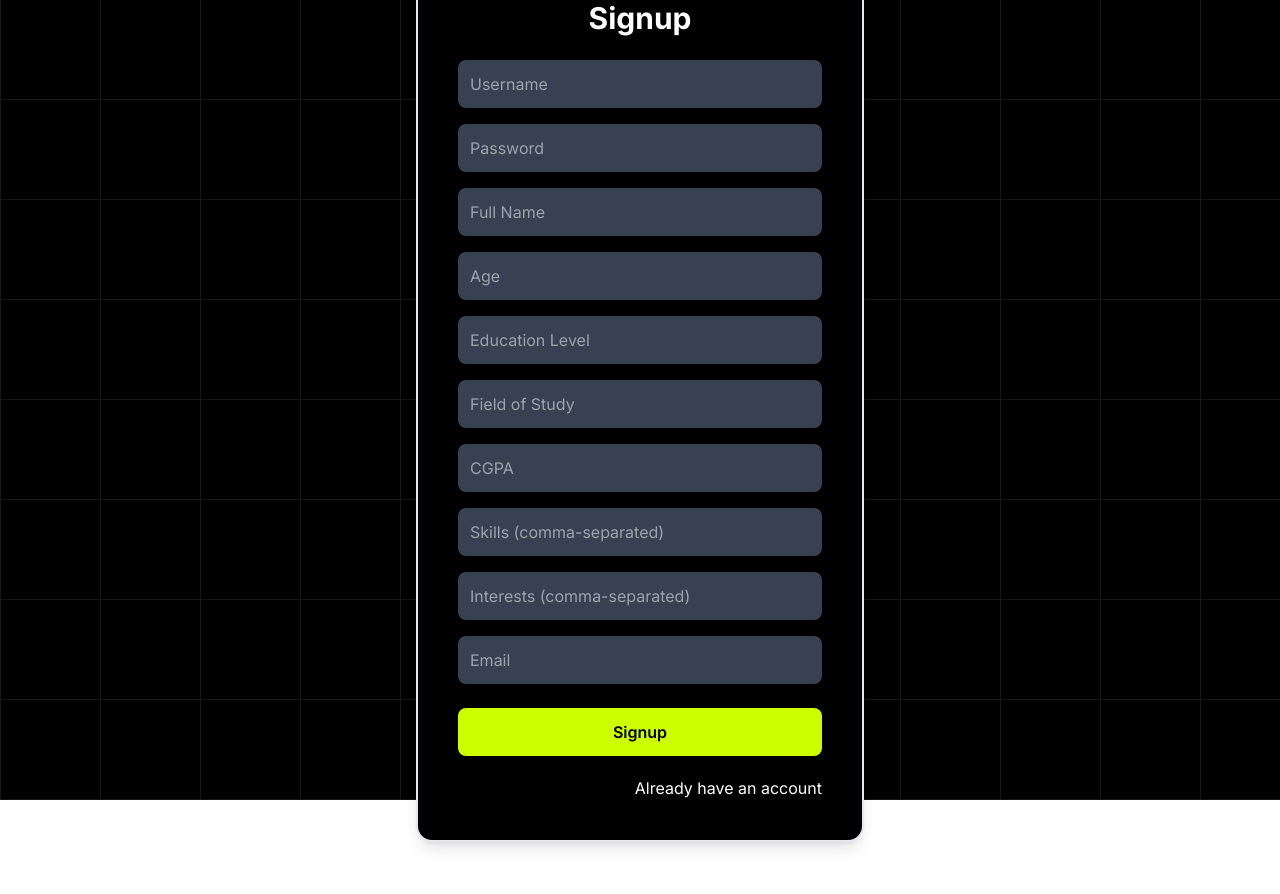
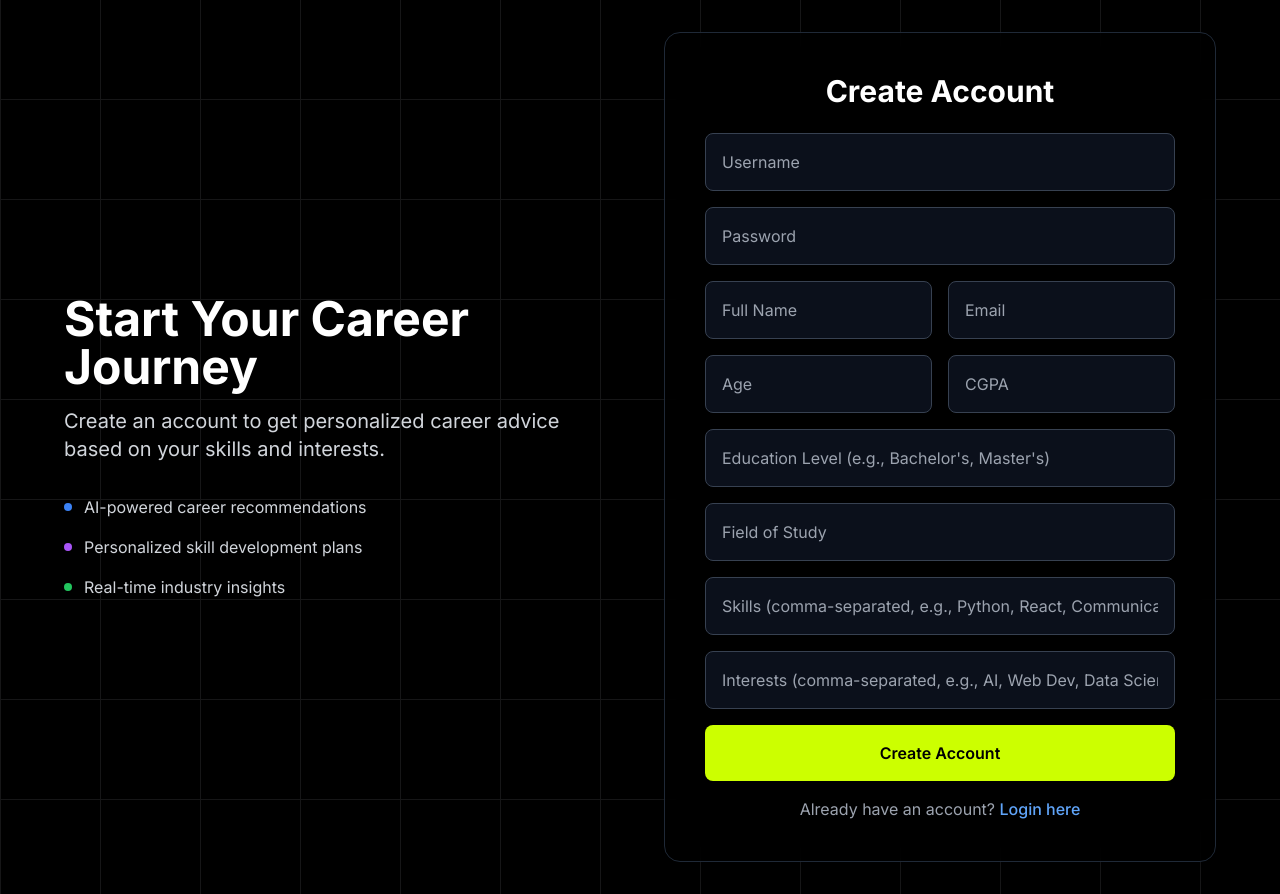
Before and after one commit to HarisZahoor001/Career-Advisor, a React (Create React App) app in the folder frontend/: page /signup in a window 1280 px wide. Before the commit the page ends 842 px from the top, so only its background shows below. Built offline with nearby package versions, Linux system fonts and the light colour scheme.

Commit message:
Form Updated

```diff
--- a/frontend/src/components/Chatbot.jsx
+++ b/frontend/src/components/Chatbot.jsx
@@ -7,6 +7,7 @@ export default function Chatbot() {
     const saved = localStorage.getItem("chatbot_messages");
     return saved ? JSON.parse(saved) : [];
   });
+  const OPENAI_API_KEY=process.env.REACT_APP_OPENAI_API_KEY;
   const [input, setInput] = useState("");
   const [isTyping, setIsTyping] = useState(false);
   const [error, setError] = useState(null);
--- a/frontend/src/components/ChatbotUI.jsx
+++ b/frontend/src/components/ChatbotUI.jsx
@@ -9,6 +9,9 @@ import api from '../api';
 
 export default function ChatbotUI() {
 
+
+    const OPENAI_API_KEY=process.env.REACT_APP_OPENAI_API_KEY;
+    const [sidebarOpen, setSidebarOpen] = useState(false);
     const [chatSliderOpen, setChatSliderOpen] = useState(false);
     const hot_careers = ["AI Engineering", "Data Mining", "Data Science"];
     const [topic, setTopic] = useState("");
--- a/frontend/src/components/Form.jsx
+++ b/frontend/src/components/Form.jsx
@@ -65,8 +65,7 @@ export default function Form({ route, method }) {
   };
 
   return (
-    <div className="bg-black flex justify-center items-center w-full h-screen relative">
-
+    <div className="bg-black flex justify-center items-center min-h-screen w-full relative px-4 sm:px-6 lg:px-8 py-8">
       {/* Grid Background */}
       <div
         className="absolute inset-0 z-0"
@@ -80,114 +79,199 @@ export default function Form({ route, method }) {
         }}
       />
 
+      <div className="w-full max-w-6xl flex flex-col lg:flex-row items-center justify-center gap-8 lg:gap-12">
+        {/* Left side - Welcome/Info Section */}
+        <div className="w-full lg:w-1/2 text-center lg:text-left">
+          <div className="mb-6 lg:mb-8">
+            <h1 className="text-3xl sm:text-4xl lg:text-5xl font-bold text-white mb-4">
+              {isLogin ? "Welcome Back!" : "Start Your Career Journey"}
+            </h1>
+            <p className="text-gray-300 text-base sm:text-lg lg:text-xl">
+              {isLogin
+                ? "Sign in to access personalized career recommendations and AI guidance."
+                : "Create an account to get personalized career advice based on your skills and interests."}
+            </p>
+          </div>
+
+          {/* Features/Benefits */}
+          <div className="hidden lg:block mt-8 space-y-4">
+            <div className="flex items-start gap-3">
+              <div className="w-2 h-2 bg-blue-500 rounded-full mt-2 flex-shrink-0"></div>
+              <span className="text-gray-300">AI-powered career recommendations</span>
+            </div>
+            <div className="flex items-start gap-3">
+              <div className="w-2 h-2 bg-purple-500 rounded-full mt-2 flex-shrink-0"></div>
+              <span className="text-gray-300">Personalized skill development plans</span>
+            </div>
+            <div className="flex items-start gap-3">
+              <div className="w-2 h-2 bg-green-500 rounded-full mt-2 flex-shrink-0"></div>
+              <span className="text-gray-300">Real-time industry insights</span>
+            </div>
+          </div>
+        </div>
+
+        {/* Right side - Form */}
+        <div className="w-full lg:w-1/2">
           <form
             onSubmit={handleSubmit}
-        className="relative z-10 p-10 rounded-2xl shadow-lg flex flex-col items-center w-[90%] max-w-md bg-black border-2 backdrop-blur-sm"
+            className="relative z-10 p-6 sm:p-8 md:p-10 rounded-2xl shadow-lg flex flex-col items-center w-full bg-black/80 backdrop-blur-lg border border-gray-800"
           >
-        <h1 className="text-3xl font-bold text-white mb-6">
-          {isLogin ? "Login" : "Signup"}
+            <h1 className="text-2xl sm:text-3xl font-bold text-white mb-6">
+              {isLogin ? "Login" : "Create Account"}
             </h1>
 
-        <div className="flex flex-col gap-4 w-full">
-
+            <div className="w-full space-y-4">
               {/* Username */}
+              <div>
                 <input
                   type="text"
                   placeholder="Username"
-            className="w-full p-3 rounded-lg bg-gray-700 text-white placeholder-gray-400 outline-none focus:ring-2 focus:ring-blue-500"
+                  className="w-full p-3 sm:p-4 rounded-lg bg-gray-900/70 text-white placeholder-gray-400 outline-none focus:ring-2 focus:ring-blue-500 border border-gray-700 focus:border-blue-500 transition-all"
                   value={username}
                   onChange={(e) => setUsername(e.target.value)}
+                  required
                 />
+              </div>
 
               {/* Password */}
+              <div>
                 <input
                   type="password"
                   placeholder="Password"
-            className="w-full p-3 rounded-lg bg-gray-700 text-white placeholder-gray-400 outline-none focus:ring-2 focus:ring-blue-500"
+                  className="w-full p-3 sm:p-4 rounded-lg bg-gray-900/70 text-white placeholder-gray-400 outline-none focus:ring-2 focus:ring-blue-500 border border-gray-700 focus:border-blue-500 transition-all"
                   value={password}
                   onChange={(e) => setPassword(e.target.value)}
+                  required
                 />
+              </div>
 
               {/* SIGNUP FIELDS (Only visible in Signup mode) */}
               {!isLogin && (
-            <>
+                <div className="space-y-4">
+                  <div className="grid grid-cols-1 sm:grid-cols-2 gap-4">
+                    <div>
                       <input
                         type="text"
                         placeholder="Full Name"
-                className="w-full p-3 rounded-lg bg-gray-700 text-white placeholder-gray-400 outline-none focus:ring-2 focus:ring-blue-500"
+                        className="w-full p-3 sm:p-4 rounded-lg bg-gray-900/70 text-white placeholder-gray-400 outline-none focus:ring-2 focus:ring-blue-500 border border-gray-700 focus:border-blue-500 transition-all"
                         value={fullName}
                         onChange={(e) => setFullName(e.target.value)}
+                        required
                       />
+                    </div>
+                    <div>
+                      <input
+                        type="email"
+                        placeholder="Email"
+                        className="w-full p-3 sm:p-4 rounded-lg bg-gray-900/70 text-white placeholder-gray-400 outline-none focus:ring-2 focus:ring-blue-500 border border-gray-700 focus:border-blue-500 transition-all"
+                        value={email}
+                        onChange={(e) => setEmail(e.target.value)}
+                        required
+                      />
+                    </div>
+                  </div>
 
+                  <div className="grid grid-cols-1 sm:grid-cols-2 gap-4">
+                    <div>
                       <input
                         type="number"
                         placeholder="Age"
-                className="w-full p-3 rounded-lg bg-gray-700 text-white placeholder-gray-400 outline-none focus:ring-2 focus:ring-blue-500"
+                        className="w-full p-3 sm:p-4 rounded-lg bg-gray-900/70 text-white placeholder-gray-400 outline-none focus:ring-2 focus:ring-blue-500 border border-gray-700 focus:border-blue-500 transition-all"
                         value={age}
                         onChange={(e) => setAge(e.target.value)}
                       />
-
-              <input
-                type="text"
-                placeholder="Education Level"
-                className="w-full p-3 rounded-lg bg-gray-700 text-white placeholder-gray-400 outline-none focus:ring-2 focus:ring-blue-500"
-                value={education}
-                onChange={(e) => setEducation(e.target.value)}
-              />
-
-              <input
-                type="text"
-                placeholder="Field of Study"
-                className="w-full p-3 rounded-lg bg-gray-700 text-white placeholder-gray-400 outline-none focus:ring-2 focus:ring-blue-500"
-                value={studyField}
-                onChange={(e) => setStudyField(e.target.value)}
-              />
-
+                    </div>
+                    <div>
                       <input
                         type="number"
                         step="0.01"
                         placeholder="CGPA"
-                className="w-full p-3 rounded-lg bg-gray-700 text-white placeholder-gray-400 outline-none focus:ring-2 focus:ring-blue-500"
+                        className="w-full p-3 sm:p-4 rounded-lg bg-gray-900/70 text-white placeholder-gray-400 outline-none focus:ring-2 focus:ring-blue-500 border border-gray-700 focus:border-blue-500 transition-all"
                         value={cgpa}
                         onChange={(e) => setCgpa(e.target.value)}
                       />
+                    </div>
+                  </div>
 
+                  <div>
                     <input
                       type="text"
-                placeholder="Skills (comma-separated)"
-                className="w-full p-3 rounded-lg bg-gray-700 text-white placeholder-gray-400 outline-none focus:ring-2 focus:ring-blue-500"
+                      placeholder="Education Level (e.g., Bachelor's, Master's)"
+                      className="w-full p-3 sm:p-4 rounded-lg bg-gray-900/70 text-white placeholder-gray-400 outline-none focus:ring-2 focus:ring-blue-500 border border-gray-700 focus:border-blue-500 transition-all"
+                      value={education}
+                      onChange={(e) => setEducation(e.target.value)}
+                    />
+                  </div>
+
+                  <div>
+                    <input
+                      type="text"
+                      placeholder="Field of Study"
+                      className="w-full p-3 sm:p-4 rounded-lg bg-gray-900/70 text-white placeholder-gray-400 outline-none focus:ring-2 focus:ring-blue-500 border border-gray-700 focus:border-blue-500 transition-all"
+                      value={studyField}
+                      onChange={(e) => setStudyField(e.target.value)}
+                    />
+                  </div>
+
+                  <div>
+                    <input
+                      type="text"
+                      placeholder="Skills (comma-separated, e.g., Python, React, Communication)"
+                      className="w-full p-3 sm:p-4 rounded-lg bg-gray-900/70 text-white placeholder-gray-400 outline-none focus:ring-2 focus:ring-blue-500 border border-gray-700 focus:border-blue-500 transition-all"
                       value={skills}
                       onChange={(e) => setSkills(e.target.value)}
                     />
+                  </div>
 
+                  <div>
                     <input
                       type="text"
-                placeholder="Interests (comma-separated)"
-                className="w-full p-3 rounded-lg bg-gray-700 text-white placeholder-gray-400 outline-none focus:ring-2 focus:ring-blue-500"
+                      placeholder="Interests (comma-separated, e.g., AI, Web Dev, Data Science)"
+                      className="w-full p-3 sm:p-4 rounded-lg bg-gray-900/70 text-white placeholder-gray-400 outline-none focus:ring-2 focus:ring-blue-500 border border-gray-700 focus:border-blue-500 transition-all"
                       value={interests}
                       onChange={(e) => setInterests(e.target.value)}
                     />
-
-              <input
-                type="email"
-                placeholder="Email"
-                className="w-full p-3 rounded-lg bg-gray-700 text-white placeholder-gray-400 outline-none focus:ring-2 focus:ring-blue-500"
-                value={email}
-                onChange={(e) => setEmail(e.target.value)}
-              />
-            </>
+                  </div>
+                </div>
               )}
 
-          {loading && <LoadingIndicator />}
+              {loading && (
+                <div className="flex justify-center">
+                  <LoadingIndicator />
+                </div>
+              )}
 
-          {/* Submit */}
-          <button type="submit" className="btn hover:bg-black text-black hover:text-white font-semibold p-3 rounded-lg transition mt-2">
-            {isLogin ? "Login" : "Signup"}
+              {/* Submit Button */}
+              <button
+                type="submit"
+                className="w-full btn text-black font-semibold p-3 sm:p-4 rounded-lg transition-all duration-300 transform hover:scale-[1.02] active:scale-[0.98] mt-2"
+                disabled={loading}
+              >
+                {loading ? "Processing..." : (isLogin ? "Login" : "Create Account")}
               </button>
-        {isLogin ? <Link to="/signup" className="text-white  hover:text-blue-400 mt-1 text-end">Create an Account</Link> : <Link to="/login" className="text-white  hover:text-blue-400 mt-1 text-end">Already have an account</Link>}
+
+              {/* Link to toggle between Login/Signup */}
+              <div className="text-center mt-4">
+                {isLogin ? (
+                  <p className="text-gray-400">
+                    Don't have an account?{" "}
+                    <Link to="/signup" className="text-blue-400 hover:text-blue-300 font-medium transition-colors">
+                      Sign up here
+                    </Link>
+                  </p>
+                ) : (
+                  <p className="text-gray-400">
+                    Already have an account?{" "}
+                    <Link to="/login" className="text-blue-400 hover:text-blue-300 font-medium transition-colors">
+                      Login here
+                    </Link>
+                  </p>
+                )}
               </div>
-
+            </div>
           </form>
+        </div>
+      </div>
     </div>
   );
 }
```
Also changed, not shown: frontend/src/App.js (+1 -10 lines), frontend/src/components/Careers.jsx (added, +36 -0 lines), frontend/src/components/Hero.jsx (+1 -21 lines), frontend/src/components/Navbar.jsx (+3 -21 lines), frontend/src/pages/Home.jsx (+32 -9 lines). Lines whose indentation alone changed are shown as unchanged.
